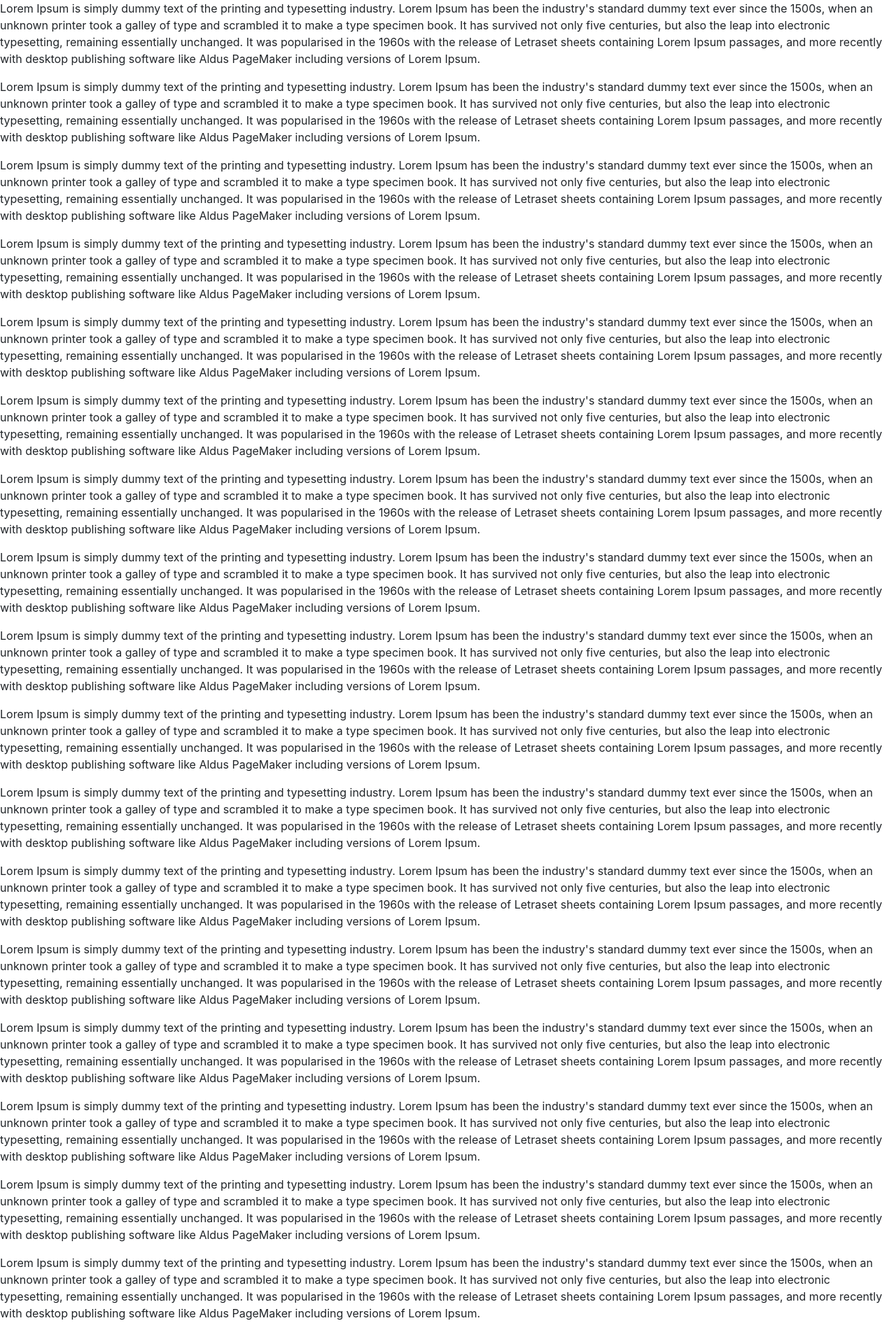
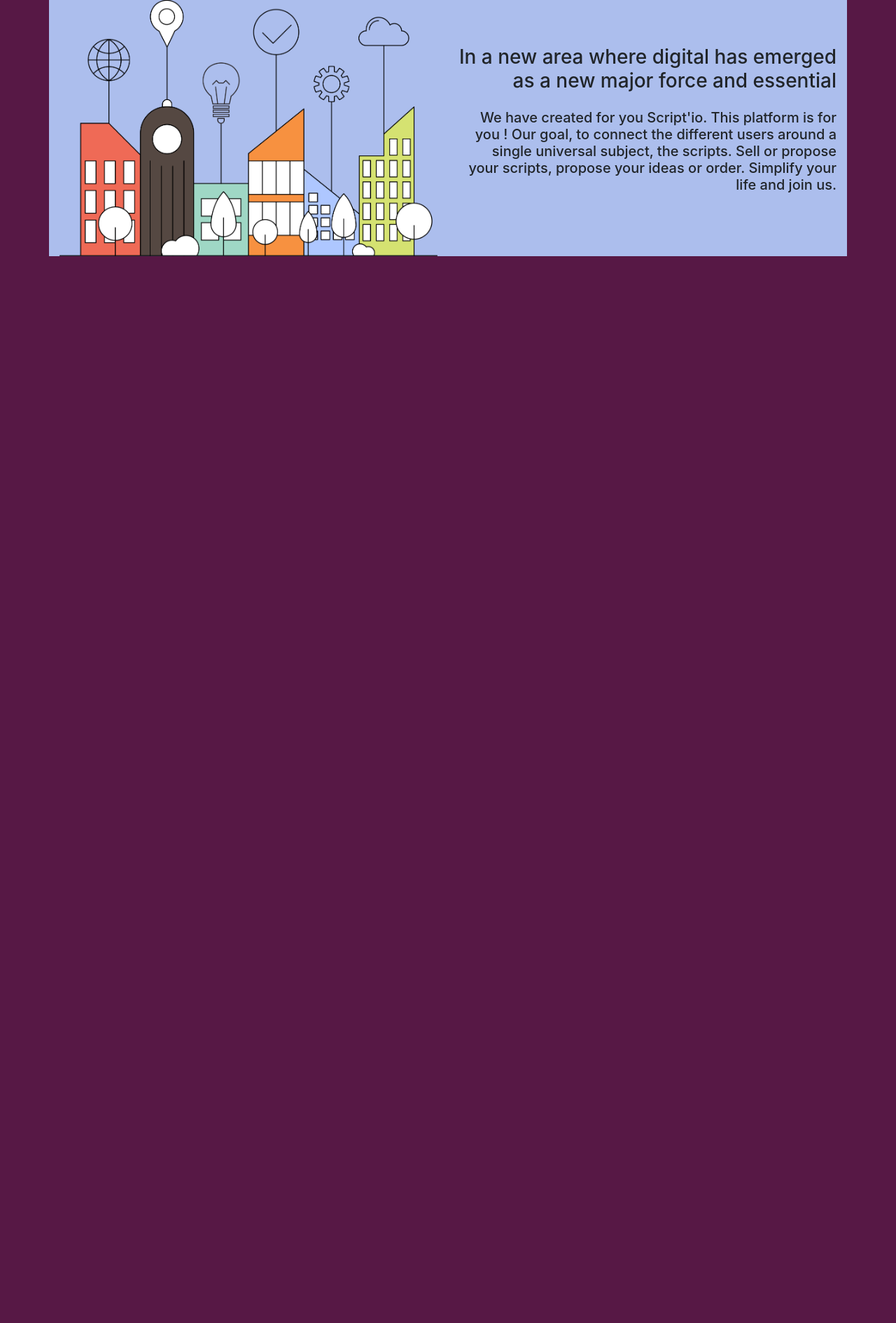
Before and after one commit to Naywvi/ScriptIO_ecommerce_of_script, a PHP site: page / in a window 1280 px wide. Shown: the part 56-1946 px from the top of the page at 70% size. After the commit the page ends 422 px from the top, so only its background shows below. Run offline with PHP 8.4, Linux system fonts and the light colour scheme; some libraries are stand-ins or nearby versions.

Commit message:
main page

```diff
--- a/header-style.css
+++ b/header-style.css
@@ -1,3 +1,9 @@
+body{
+    background-color: #571845 !important;
+}
+.container-color{
+    background-color: #acbeed;
+}
 .nav-flex{
     display: flex;
     justify-content: space-between;
@@ -14,3 +20,11 @@
     background-color: rgba(174, 201, 224, 0.548) !important;
     color: rgb(25, 24, 24) !important;
 }
+.fixed {
+    position: fixed;
+    width: 25%;
+}
+.scrollit {
+    float: left;
+    width: 71%
+}
--- a/index.html
+++ b/index.html
@@ -116,34 +116,25 @@
                 </nav>
             </div>
         </headerScroll>
-            <p>Lorem Ipsum is simply dummy text of the printing and typesetting industry. Lorem Ipsum has been the industry's standard dummy text ever since the 1500s, when an unknown printer took a galley of type and scrambled it to make a type specimen book. It has survived not only five centuries, but also the leap into electronic typesetting, remaining essentially unchanged. It was popularised in the 1960s with the release of Letraset sheets containing Lorem Ipsum passages, and more recently with desktop publishing software like Aldus PageMaker including versions of Lorem Ipsum.</p>
-            <p>Lorem Ipsum is simply dummy text of the printing and typesetting industry. Lorem Ipsum has been the industry's standard dummy text ever since the 1500s, when an unknown printer took a galley of type and scrambled it to make a type specimen book. It has survived not only five centuries, but also the leap into electronic typesetting, remaining essentially unchanged. It was popularised in the 1960s with the release of Letraset sheets containing Lorem Ipsum passages, and more recently with desktop publishing software like Aldus PageMaker including versions of Lorem Ipsum.</p>
-            <p>Lorem Ipsum is simply dummy text of the printing and typesetting industry. Lorem Ipsum has been the industry's standard dummy text ever since the 1500s, when an unknown printer took a galley of type and scrambled it to make a type specimen book. It has survived not only five centuries, but also the leap into electronic typesetting, remaining essentially unchanged. It was popularised in the 1960s with the release of Letraset sheets containing Lorem Ipsum passages, and more recently with desktop publishing software like Aldus PageMaker including versions of Lorem Ipsum.</p>
-            <p>Lorem Ipsum is simply dummy text of the printing and typesetting industry. Lorem Ipsum has been the industry's standard dummy text ever since the 1500s, when an unknown printer took a galley of type and scrambled it to make a type specimen book. It has survived not only five centuries, but also the leap into electronic typesetting, remaining essentially unchanged. It was popularised in the 1960s with the release of Letraset sheets containing Lorem Ipsum passages, and more recently with desktop publishing software like Aldus PageMaker including versions of Lorem Ipsum.</p>
-            <p>Lorem Ipsum is simply dummy text of the printing and typesetting industry. Lorem Ipsum has been the industry's standard dummy text ever since the 1500s, when an unknown printer took a galley of type and scrambled it to make a type specimen book. It has survived not only five centuries, but also the leap into electronic typesetting, remaining essentially unchanged. It was popularised in the 1960s with the release of Letraset sheets containing Lorem Ipsum passages, and more recently with desktop publishing software like Aldus PageMaker including versions of Lorem Ipsum.</p>
-            <p>Lorem Ipsum is simply dummy text of the printing and typesetting industry. Lorem Ipsum has been the industry's standard dummy text ever since the 1500s, when an unknown printer took a galley of type and scrambled it to make a type specimen book. It has survived not only five centuries, but also the leap into electronic typesetting, remaining essentially unchanged. It was popularised in the 1960s with the release of Letraset sheets containing Lorem Ipsum passages, and more recently with desktop publishing software like Aldus PageMaker including versions of Lorem Ipsum.</p>
-            <p>Lorem Ipsum is simply dummy text of the printing and typesetting industry. Lorem Ipsum has been the industry's standard dummy text ever since the 1500s, when an unknown printer took a galley of type and scrambled it to make a type specimen book. It has survived not only five centuries, but also the leap into electronic typesetting, remaining essentially unchanged. It was popularised in the 1960s with the release of Letraset sheets containing Lorem Ipsum passages, and more recently with desktop publishing software like Aldus PageMaker including versions of Lorem Ipsum.</p>
-            <p>Lorem Ipsum is simply dummy text of the printing and typesetting industry. Lorem Ipsum has been the industry's standard dummy text ever since the 1500s, when an unknown printer took a galley of type and scrambled it to make a type specimen book. It has survived not only five centuries, but also the leap into electronic typesetting, remaining essentially unchanged. It was popularised in the 1960s with the release of Letraset sheets containing Lorem Ipsum passages, and more recently with desktop publishing software like Aldus PageMaker including versions of Lorem Ipsum.</p>
-            <p>Lorem Ipsum is simply dummy text of the printing and typesetting industry. Lorem Ipsum has been the industry's standard dummy text ever since the 1500s, when an unknown printer took a galley of type and scrambled it to make a type specimen book. It has survived not only five centuries, but also the leap into electronic typesetting, remaining essentially unchanged. It was popularised in the 1960s with the release of Letraset sheets containing Lorem Ipsum passages, and more recently with desktop publishing software like Aldus PageMaker including versions of Lorem Ipsum.</p>
-            <p>Lorem Ipsum is simply dummy text of the printing and typesetting industry. Lorem Ipsum has been the industry's standard dummy text ever since the 1500s, when an unknown printer took a galley of type and scrambled it to make a type specimen book. It has survived not only five centuries, but also the leap into electronic typesetting, remaining essentially unchanged. It was popularised in the 1960s with the release of Letraset sheets containing Lorem Ipsum passages, and more recently with desktop publishing software like Aldus PageMaker including versions of Lorem Ipsum.</p>
-            <p>Lorem Ipsum is simply dummy text of the printing and typesetting industry. Lorem Ipsum has been the industry's standard dummy text ever since the 1500s, when an unknown printer took a galley of type and scrambled it to make a type specimen book. It has survived not only five centuries, but also the leap into electronic typesetting, remaining essentially unchanged. It was popularised in the 1960s with the release of Letraset sheets containing Lorem Ipsum passages, and more recently with desktop publishing software like Aldus PageMaker including versions of Lorem Ipsum.</p>
-            <p>Lorem Ipsum is simply dummy text of the printing and typesetting industry. Lorem Ipsum has been the industry's standard dummy text ever since the 1500s, when an unknown printer took a galley of type and scrambled it to make a type specimen book. It has survived not only five centuries, but also the leap into electronic typesetting, remaining essentially unchanged. It was popularised in the 1960s with the release of Letraset sheets containing Lorem Ipsum passages, and more recently with desktop publishing software like Aldus PageMaker including versions of Lorem Ipsum.</p>
-            <p>Lorem Ipsum is simply dummy text of the printing and typesetting industry. Lorem Ipsum has been the industry's standard dummy text ever since the 1500s, when an unknown printer took a galley of type and scrambled it to make a type specimen book. It has survived not only five centuries, but also the leap into electronic typesetting, remaining essentially unchanged. It was popularised in the 1960s with the release of Letraset sheets containing Lorem Ipsum passages, and more recently with desktop publishing software like Aldus PageMaker including versions of Lorem Ipsum.</p>
-            <p>Lorem Ipsum is simply dummy text of the printing and typesetting industry. Lorem Ipsum has been the industry's standard dummy text ever since the 1500s, when an unknown printer took a galley of type and scrambled it to make a type specimen book. It has survived not only five centuries, but also the leap into electronic typesetting, remaining essentially unchanged. It was popularised in the 1960s with the release of Letraset sheets containing Lorem Ipsum passages, and more recently with desktop publishing software like Aldus PageMaker including versions of Lorem Ipsum.</p>
-            <p>Lorem Ipsum is simply dummy text of the printing and typesetting industry. Lorem Ipsum has been the industry's standard dummy text ever since the 1500s, when an unknown printer took a galley of type and scrambled it to make a type specimen book. It has survived not only five centuries, but also the leap into electronic typesetting, remaining essentially unchanged. It was popularised in the 1960s with the release of Letraset sheets containing Lorem Ipsum passages, and more recently with desktop publishing software like Aldus PageMaker including versions of Lorem Ipsum.</p>
-            <p>Lorem Ipsum is simply dummy text of the printing and typesetting industry. Lorem Ipsum has been the industry's standard dummy text ever since the 1500s, when an unknown printer took a galley of type and scrambled it to make a type specimen book. It has survived not only five centuries, but also the leap into electronic typesetting, remaining essentially unchanged. It was popularised in the 1960s with the release of Letraset sheets containing Lorem Ipsum passages, and more recently with desktop publishing software like Aldus PageMaker including versions of Lorem Ipsum.</p>
-            <p>Lorem Ipsum is simply dummy text of the printing and typesetting industry. Lorem Ipsum has been the industry's standard dummy text ever since the 1500s, when an unknown printer took a galley of type and scrambled it to make a type specimen book. It has survived not only five centuries, but also the leap into electronic typesetting, remaining essentially unchanged. It was popularised in the 1960s with the release of Letraset sheets containing Lorem Ipsum passages, and more recently with desktop publishing software like Aldus PageMaker including versions of Lorem Ipsum.</p>
-            <p>Lorem Ipsum is simply dummy text of the printing and typesetting industry. Lorem Ipsum has been the industry's standard dummy text ever since the 1500s, when an unknown printer took a galley of type and scrambled it to make a type specimen book. It has survived not only five centuries, but also the leap into electronic typesetting, remaining essentially unchanged. It was popularised in the 1960s with the release of Letraset sheets containing Lorem Ipsum passages, and more recently with desktop publishing software like Aldus PageMaker including versions of Lorem Ipsum.</p>
-            <p>Lorem Ipsum is simply dummy text of the printing and typesetting industry. Lorem Ipsum has been the industry's standard dummy text ever since the 1500s, when an unknown printer took a galley of type and scrambled it to make a type specimen book. It has survived not only five centuries, but also the leap into electronic typesetting, remaining essentially unchanged. It was popularised in the 1960s with the release of Letraset sheets containing Lorem Ipsum passages, and more recently with desktop publishing software like Aldus PageMaker including versions of Lorem Ipsum.</p>
-            <p>Lorem Ipsum is simply dummy text of the printing and typesetting industry. Lorem Ipsum has been the industry's standard dummy text ever since the 1500s, when an unknown printer took a galley of type and scrambled it to make a type specimen book. It has survived not only five centuries, but also the leap into electronic typesetting, remaining essentially unchanged. It was popularised in the 1960s with the release of Letraset sheets containing Lorem Ipsum passages, and more recently with desktop publishing software like Aldus PageMaker including versions of Lorem Ipsum.</p>
-            <p>Lorem Ipsum is simply dummy text of the printing and typesetting industry. Lorem Ipsum has been the industry's standard dummy text ever since the 1500s, when an unknown printer took a galley of type and scrambled it to make a type specimen book. It has survived not only five centuries, but also the leap into electronic typesetting, remaining essentially unchanged. It was popularised in the 1960s with the release of Letraset sheets containing Lorem Ipsum passages, and more recently with desktop publishing software like Aldus PageMaker including versions of Lorem Ipsum.</p>
-            <p>Lorem Ipsum is simply dummy text of the printing and typesetting industry. Lorem Ipsum has been the industry's standard dummy text ever since the 1500s, when an unknown printer took a galley of type and scrambled it to make a type specimen book. It has survived not only five centuries, but also the leap into electronic typesetting, remaining essentially unchanged. It was popularised in the 1960s with the release of Letraset sheets containing Lorem Ipsum passages, and more recently with desktop publishing software like Aldus PageMaker including versions of Lorem Ipsum.</p>
-            <p>Lorem Ipsum is simply dummy text of the printing and typesetting industry. Lorem Ipsum has been the industry's standard dummy text ever since the 1500s, when an unknown printer took a galley of type and scrambled it to make a type specimen book. It has survived not only five centuries, but also the leap into electronic typesetting, remaining essentially unchanged. It was popularised in the 1960s with the release of Letraset sheets containing Lorem Ipsum passages, and more recently with desktop publishing software like Aldus PageMaker including versions of Lorem Ipsum.</p>
-            <p>Lorem Ipsum is simply dummy text of the printing and typesetting industry. Lorem Ipsum has been the industry's standard dummy text ever since the 1500s, when an unknown printer took a galley of type and scrambled it to make a type specimen book. It has survived not only five centuries, but also the leap into electronic typesetting, remaining essentially unchanged. It was popularised in the 1960s with the release of Letraset sheets containing Lorem Ipsum passages, and more recently with desktop publishing software like Aldus PageMaker including versions of Lorem Ipsum.</p>
-            <p>Lorem Ipsum is simply dummy text of the printing and typesetting industry. Lorem Ipsum has been the industry's standard dummy text ever since the 1500s, when an unknown printer took a galley of type and scrambled it to make a type specimen book. It has survived not only five centuries, but also the leap into electronic typesetting, remaining essentially unchanged. It was popularised in the 1960s with the release of Letraset sheets containing Lorem Ipsum passages, and more recently with desktop publishing software like Aldus PageMaker including versions of Lorem Ipsum.</p>
-            <p>Lorem Ipsum is simply dummy text of the printing and typesetting industry. Lorem Ipsum has been the industry's standard dummy text ever since the 1500s, when an unknown printer took a galley of type and scrambled it to make a type specimen book. It has survived not only five centuries, but also the leap into electronic typesetting, remaining essentially unchanged. It was popularised in the 1960s with the release of Letraset sheets containing Lorem Ipsum passages, and more recently with desktop publishing software like Aldus PageMaker including versions of Lorem Ipsum.</p>
-            <p>Lorem Ipsum is simply dummy text of the printing and typesetting industry. Lorem Ipsum has been the industry's standard dummy text ever since the 1500s, when an unknown printer took a galley of type and scrambled it to make a type specimen book. It has survived not only five centuries, but also the leap into electronic typesetting, remaining essentially unchanged. It was popularised in the 1960s with the release of Letraset sheets containing Lorem Ipsum passages, and more recently with desktop publishing software like Aldus PageMaker including versions of Lorem Ipsum.</p>
-            <p>Lorem Ipsum is simply dummy text of the printing and typesetting industry. Lorem Ipsum has been the industry's standard dummy text ever since the 1500s, when an unknown printer took a galley of type and scrambled it to make a type specimen book. It has survived not only five centuries, but also the leap into electronic typesetting, remaining essentially unchanged. It was popularised in the 1960s with the release of Letraset sheets containing Lorem Ipsum passages, and more recently with desktop publishing software like Aldus PageMaker including versions of Lorem Ipsum.</p>
+
+      <div class="container container-color">
+        <div class="row">
+            <div class="col-sm">
+                <img src="./src/assets/img/024156sdsd645.png" class="w-100"/>
+            </div>
+            <div class="col-sm text-lg-right modal-dialog-centered h5">
+                <p>
+                    <span class="h3">In a new area where digital has emerged as a new major force and essential</span>
+                    <br><br> We have created for you Script'io. This platform is for you !
+                    Our goal, to connect the different users around a single universal subject, the scripts. Sell or propose your scripts, propose your ideas or order.
+                    Simplify your life and join us.
+                </p>
+            </div>
+           </div>
+
+      </div>
+
+
         <script src="https://code.jquery.com/jquery-3.2.1.slim.min.js" integrity="sha384-KJ3o2DKtIkvYIK3UENzmM7KCkRr/rE9/Qpg6aAZGJwFDMVNA/GpGFF93hXpG5KkN" crossorigin="anonymous"></script>
         <script src="https://cdn.jsdelivr.net/npm/popper.js@1.12.9/dist/umd/popper.min.js" integrity="sha384-ApNbgh9B+Y1QKtv3Rn7W3mgPxhU9K/ScQsAP7hUibX39j7fakFPskvXusvfa0b4Q" crossorigin="anonymous"></script>
         <script src="https://cdn.jsdelivr.net/npm/bootstrap@4.0.0/dist/js/bootstrap.min.js" integrity="sha384-JZR6Spejh4U02d8jOt6vLEHfe/JQGiRRSQQxSfFWpi1MquVdAyjUar5+76PVCmYl" crossorigin="anonymous"></script>
```
Also changed, not shown: src/assets/img/024156sdsd645.png (added).
